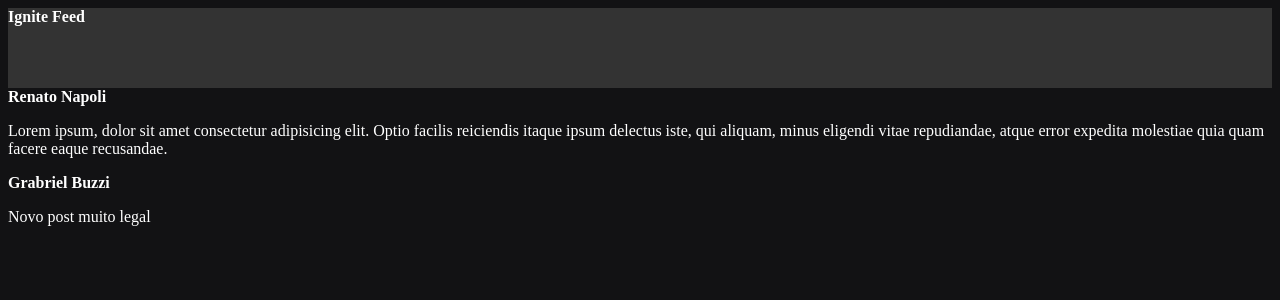
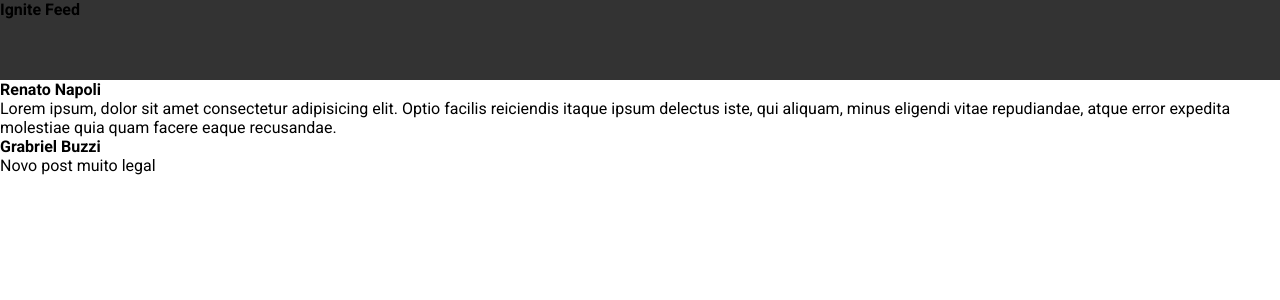
Before and after one commit to Renatonapoli/01-Fundamentos-Reacjs, a React (Vite) app: page / in a window 1280 px wide. Shown: the top 300 px of the page. Built offline with nearby package versions, Linux system fonts and the light colour scheme.

Commit message:
Feat: CSS Global

```diff
--- a/index.html
+++ b/index.html
@@ -1,6 +1,12 @@
 <!DOCTYPE html>
 <html lang="en">
   <head>
+    <link rel="preconnect" href="https://fonts.googleapis.com" />
+    <link rel="preconnect" href="https://fonts.gstatic.com" crossorigin />
+    <link
+      href="https://fonts.googleapis.com/css2?family=Roboto:wght@400;700&display=swap"
+      rel="stylesheet"
+    />
     <meta charset="UTF-8" />
     <link rel="icon" type="image/svg+xml" href="/vite.svg" />
     <meta name="viewport" content="width=device-width, initial-scale=1.0" />
--- a/src/App.jsx
+++ b/src/App.jsx
@@ -1,7 +1,7 @@
 import { Header } from "./components/Header"
 import { Post } from "./post"
 
-import "../src/styles.css"
+import "../src/global.css"
 
 export function App() {
   return (
--- /dev/null
+++ b/src/global.css
@@ -0,0 +1,30 @@
+:root {
+ --white: #ffffff
+ --gray: #e1e1e6
+ --gray-300: #c4c4cc
+ --gray-400: #8d8d99
+ --gray-600: #323238
+ --gray-700: #29292e
+ --gray-800: #202024
+ --gray-900: #121214
+
+ --gray-500: #00875f
+}
+
+* {
+  margin: 0;
+  padding: 0;
+  box-sizing: border-box;
+}
+
+body {
+  background: var(--gray-900);
+  color: var(--gray-300);
+  -webkit-font-smoothing: antialiased
+}
+
+body, input, textarea, button {
+  font-family: 'Roboto', sans-serif;
+  font-weight: 400;
+  font-size: 1rem;
+}
--- a/src/styles.css
+++ /dev/null
@@ -1,4 +0,0 @@
-body {
-  background: #121214;
-  color: #ffff;
-}
```
